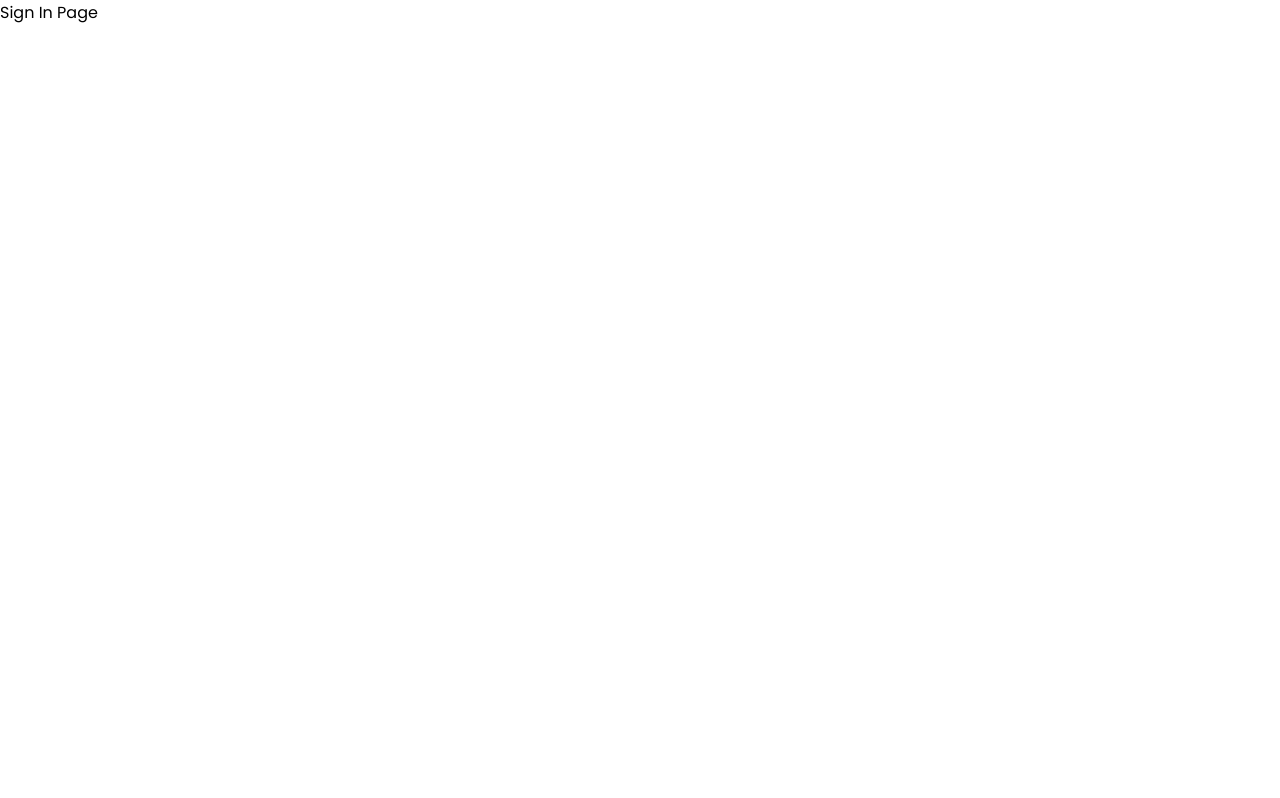
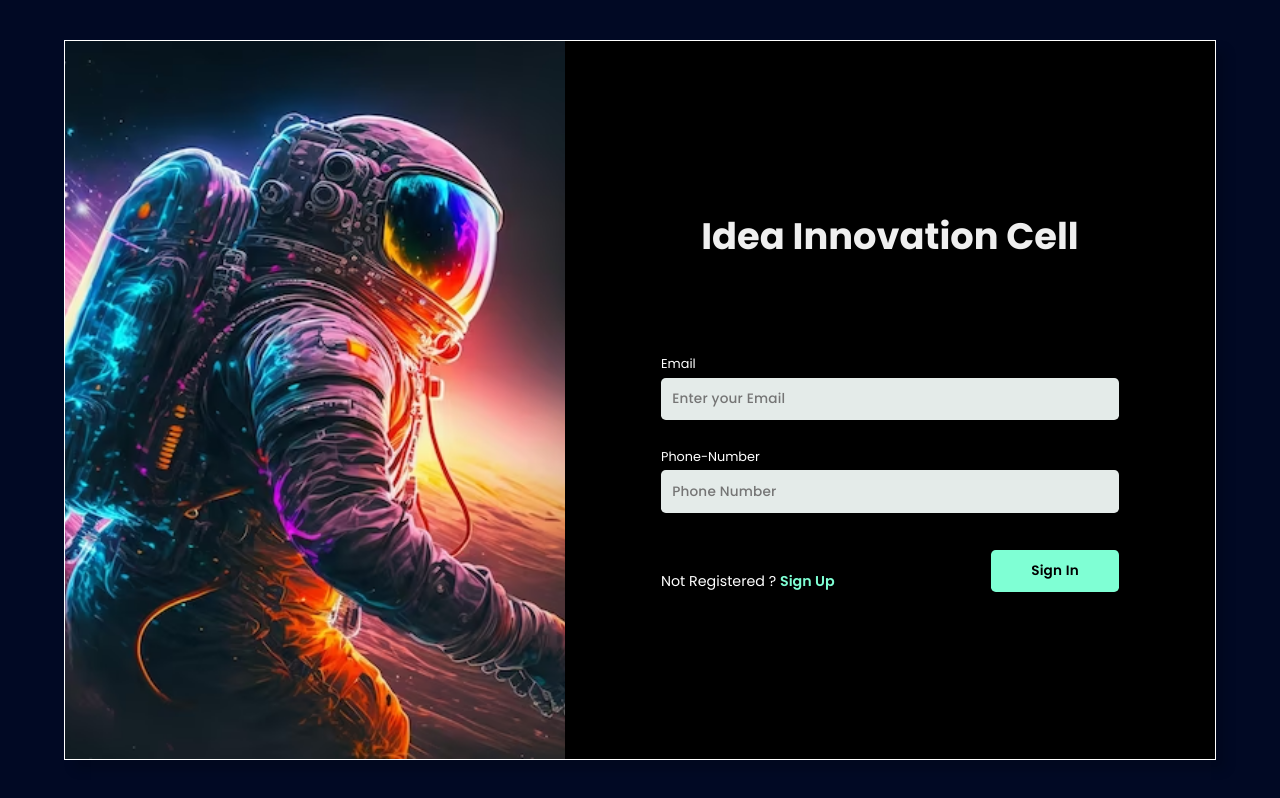
Before and after one commit to IIC-Induction/Frontend, a React (Create React App) app: page /signInPage in a window 1280 px wide. Built offline with nearby package versions, Linux system fonts and the light colour scheme; the HTML template or start-up script is replaced by a standard one.

Commit message:
sign in page

```diff
--- a/src/Pages/SignIn/SignIn.jsx
+++ b/src/Pages/SignIn/SignIn.jsx
@@ -1,11 +1,41 @@
 import React from 'react'
 import "./signIn.css"
+import astronaut from "../../Images/astronaut.avif";
+import { Link } from "react-router-dom";
+
 
 const SignIn = () => {
+
   return (
-    <div>
-      Sign In Page
-    </div>
+    <>
+     <div className="signUp-page-container d-flex">
+      <div className="signUp-page-wrapper signIn-page-wrapper">
+        <div className="signUp-page-img">
+          <img src={astronaut} alt="" />
+        </div>
+        <form className="signUp-form">
+            <h2>Idea Innovation Cell</h2>
+
+          <div>
+            <label htmlFor="email">Email</label>
+            <input type="email" name="email" id="email" placeholder="Enter your Email" autoComplete="off"  />
+            {/* {<p className="error-message">{errors.email}</p>} */}
+          </div>
+          <div>
+            <label htmlFor="phone">Phone-Number</label>
+            <input type="number" name="phone" id="phone" placeholder="Phone Number" />
+
+            {/* {<p className="error-message">{errors.phone}</p>} */}
+          </div>
+
+          <div className="bottom-container grid-two-col">
+          <p>Not Registered ? <Link to="/" className="signIn-text">Sign Up</Link></p>
+          <input className="sign-up-btn" type="submit" value="Sign In" />
+          </div>
+        </form>
+      </div>
+      </div>
+    </>
   )
 }
 
--- a/src/Pages/SignIn/signIn.css
+++ b/src/Pages/SignIn/signIn.css
@@ -0,0 +1,13 @@
+.signIn-page-wrapper {
+    min-height: 90vh !important;
+}
+.signIn-page-wrapper form{
+    display: flex;
+    gap: 0.8rem;
+    flex-direction: column;
+    justify-content: center;
+}
+.signIn-page-wrapper form h2{
+    font-size: 2.3rem;
+    margin-bottom: 4rem;
+}
--- a/src/Pages/SignUp/SignUp.jsx
+++ b/src/Pages/SignUp/SignUp.jsx
@@ -44,14 +44,15 @@ console.log(errors);
             {<p className="error-message">{errors.email}</p>}
           </div>
           <div className="phone-container grid-two-col">
-            <label htmlFor="phone">Phone-Number</label>
+           <div> <label htmlFor="phone">Phone-Number</label>
             <input type="number" name="phone" id="phone" placeholder="Phone Number" value={values.phone} onChange={handleChange} onBlur={handleBlur}/>
             <button className="send-otp-btn">Send OTP</button>
-            {<p className="error-message">{errors.phone}</p>}
-          </div>
+            </div>
           <div>
             <label htmlFor="otp">Verify OTP</label>
             <input type="text" name="otp" id="otp" placeholder="Enter OTP" autoComplete="off" />
+          </div>
+            {<p className="error-message">{errors.phone}</p>}
           </div>
           <div>
             <label htmlFor="branch">Branch</label>
@@ -78,8 +79,8 @@ console.log(errors);
             </select>
           </div>
           <div className="bottom-container grid-two-col">
+          <p>Registered already ? <Link to="/signInPage" className="signIn-text">Sign In</Link></p>
           <input className="sign-up-btn" type="submit" value="Sign Up" />
-          <p>Registered already ? <Link to="/signInPage" className="signIn-text">Sign In</Link></p>
           </div>
         </form>
       </div>
--- a/src/Pages/SignUp/signUp.css
+++ b/src/Pages/SignUp/signUp.css
@@ -6,7 +6,7 @@
 }
 .signUp-page-wrapper {
     width: 90%;
-    min-height: 100vh;
+    min-height: 90vh;
     display: grid;
     margin-top: 7rem;
     color: #fff;
@@ -45,9 +45,16 @@ select {
   background-color: rgba(246, 253, 251, 0.93);
 }
 .phone-container {
-  grid-template-columns: 3fr 1fr !important;
+  grid-template-columns:  2fr 1fr !important;
+  column-gap: 1rem;
+}
+.phone-container div:first-child{
+    position: relative;
+
 }
 .send-otp-btn {
+    position: absolute;
+    right: 0rem;
   font-weight: 600;
   padding: 0.7rem 1.4rem;
   border-radius: 0.4rem;
@@ -70,7 +77,7 @@ select {
   background-color: aquamarine;
 }
 .bottom-container {
-  grid-template-columns: 1fr 4fr;
+  grid-template-columns: 4fr 1fr;
   align-items: flex-end;
   font-size: 0.89rem;
 }
```
